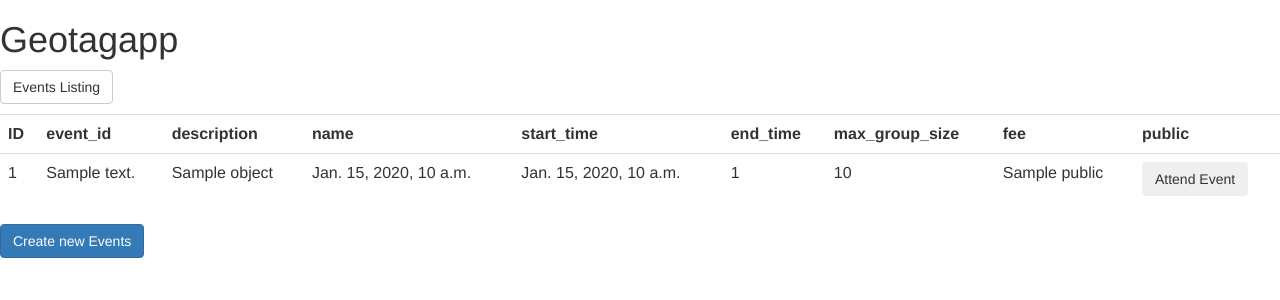
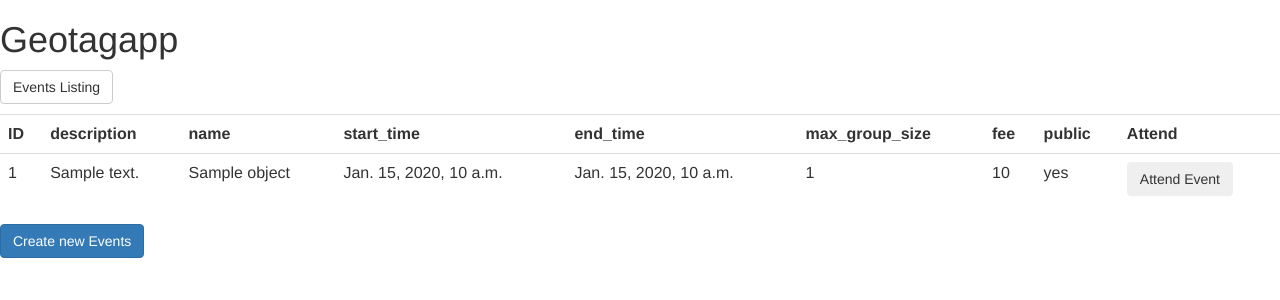
Before and after one commit to graingerrangers/geotag, a Django app: template geotag/templates/geotag/events_list.html in a window 1280 px wide. Shown: the top 300 px of the page. Run offline with Django 3.2, Linux system fonts and the light colour scheme; the template is opened without the code that fills it: most values are stand-ins (such as "Sample title", 1, 10 or a date in 2020); data that the repository does not hold is empty; some libraries are stand-ins or nearby versions.

Commit message:
update to event_list code

```diff
--- a/geotag/templates/geotag/events_list.html
+++ b/geotag/templates/geotag/events_list.html
@@ -9,7 +9,6 @@
 <table class="table">
 <tr>
     <th>ID</th>
-    <th>event_id</th>
     <th>description</th>
     <th>name</th>
     <th>start_time</th>
@@ -17,7 +16,9 @@
     <th>max_group_size</th>
     <th>fee</th>
     <th>public</th>
-
+    <th>
+        Attend
+    </th>
 </tr>
 {% for object in object_list %}
 <tr>
@@ -29,9 +30,15 @@
     <td>{{ object.end_time }}</td>
     <td>{{ object.max_group_size }}</td>
     <td>{{ object.fee }}</td>
-    <td>{{ object.public }}</td>
     <td>
-        <button class="btn btn-succes">Attend Event</button>
+        {% if object.public %}
+            yes
+        {% else %}
+            no
+        {% endif %}
+    </td>
+    <td>
+        <button id="{{object.pk}}" class="btn btn-succes">Attend Event</button>
     </td>
 </tr>
 {% endfor %}
--- a/urls.py
+++ b/urls.py
@@ -78,5 +78,6 @@ urlpatterns += (
     url(r'^$', views.landing_page),
     url(r'^login', views.login),
     url(r'^home', views.home),
-    url(r'^event_map', views.event_map)
+    url(r'^event_map', views.event_map),
+    url(r'^attend_event', views.attend_event)
 )
--- a/views.py
+++ b/views.py
@@ -118,6 +118,12 @@ def login(request):
     request.session['id'] = request.POST['fb_id']
 
     return render(request, 'home.html')
+
+
+@csrf_exempt
+def attend_event(request):
+    user = Users.objects.get(fb_id=request.POST['fb_id'])
+    attending_obj = Is_Attending(request.POST['fb_id'], )
 
 class UsersListView(ListView):
     model = Users
```
Also changed, not shown: static/js/event_list.js (added, +7 -0 lines).
